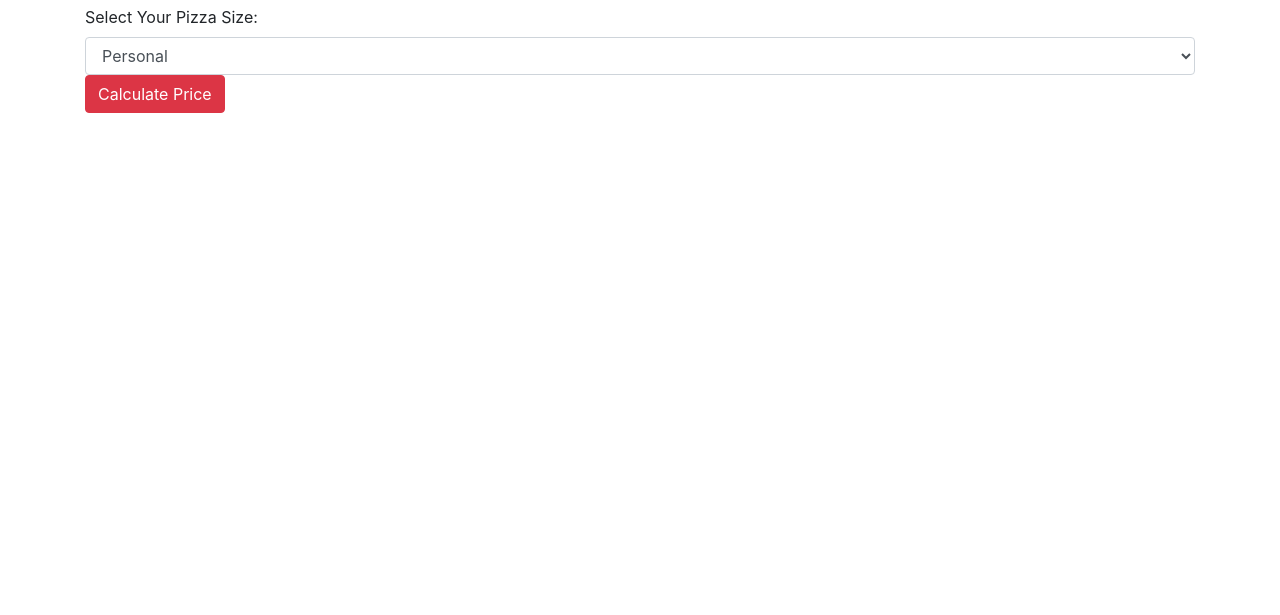
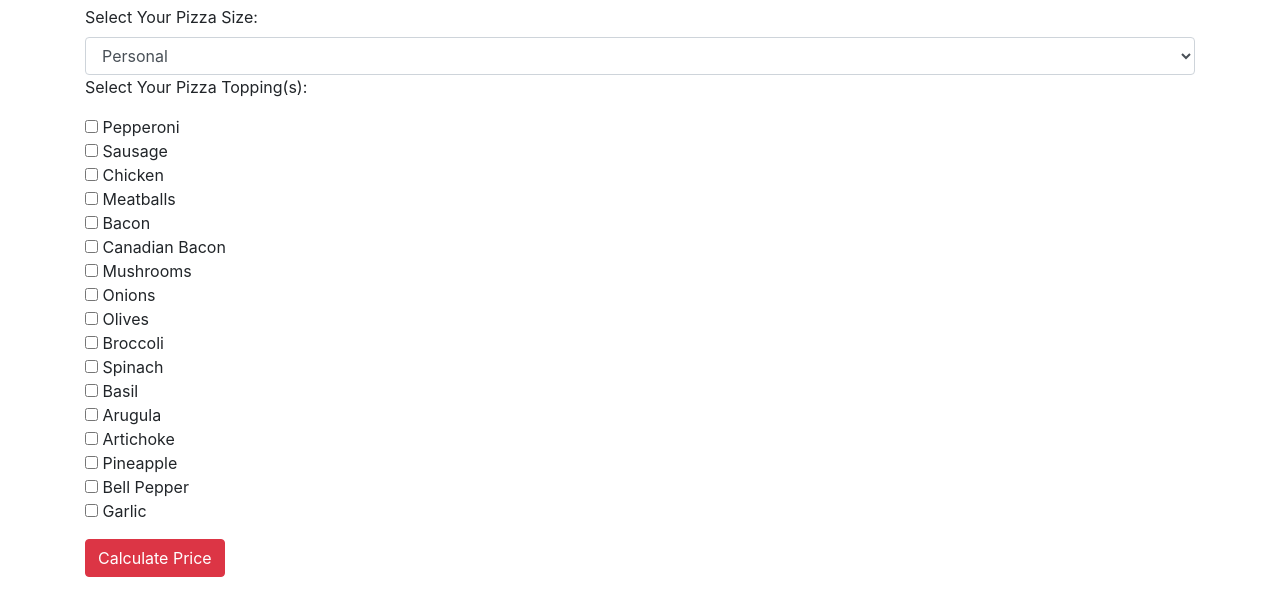
Before and after one commit to jpremmel/pizza, a plain HTML site: page index.html in a window 1280 px wide. Shown: the part 51-666 px from the top of the page. Drawn offline with Linux system fonts and the light colour scheme.

Commit message:
Add checkboxes for toppings options in html.

```diff
--- a/index.html
+++ b/index.html
@@ -19,6 +19,26 @@
           <option>Large</option>
           <option>Extra Large</option>
         </select>
+        <div class="form-group">
+          <p>Select Your Pizza Topping(s):</p>
+          <input type="checkbox" name="toppings" value="pepperoni"> Pepperoni<br>
+          <input type="checkbox" name="toppings" value="sausage"> Sausage<br>
+          <input type="checkbox" name="toppings" value="chicken"> Chicken<br>
+          <input type="checkbox" name="toppings" value="meatballs"> Meatballs<br>
+          <input type="checkbox" name="toppings" value="bacon"> Bacon<br>
+          <input type="checkbox" name="toppings" value="canadian"> Canadian Bacon<br>
+          <input type="checkbox" name="toppings" value="mushrooms"> Mushrooms<br>
+          <input type="checkbox" name="toppings" value="onions"> Onions<br>
+          <input type="checkbox" name="toppings" value="olives"> Olives<br>
+          <input type="checkbox" name="toppings" value="broccoli"> Broccoli<br>
+          <input type="checkbox" name="toppings" value="spinach"> Spinach<br>
+          <input type="checkbox" name="toppings" value="basil"> Basil<br>
+          <input type="checkbox" name="toppings" value="arugula"> Arugula<br>
+          <input type="checkbox" name="toppings" value="artichoke"> Artichoke<br>
+          <input type="checkbox" name="toppings" value="pineapple"> Pineapple<br>
+          <input type="checkbox" name="toppings" value="bell-pepper"> Bell Pepper<br>
+          <input type="checkbox" name="toppings" value="garlic"> Garlic<br>
+        </div>
         <button type="submit" class="btn btn-danger">Calculate Price</button>
       </form>
     </div>
```
